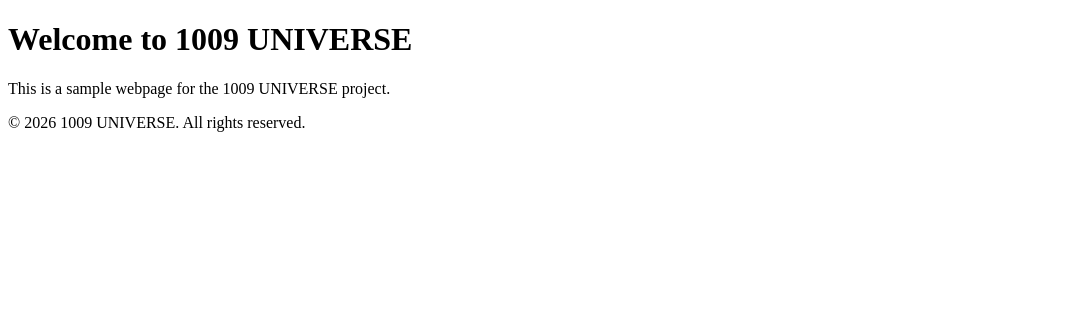
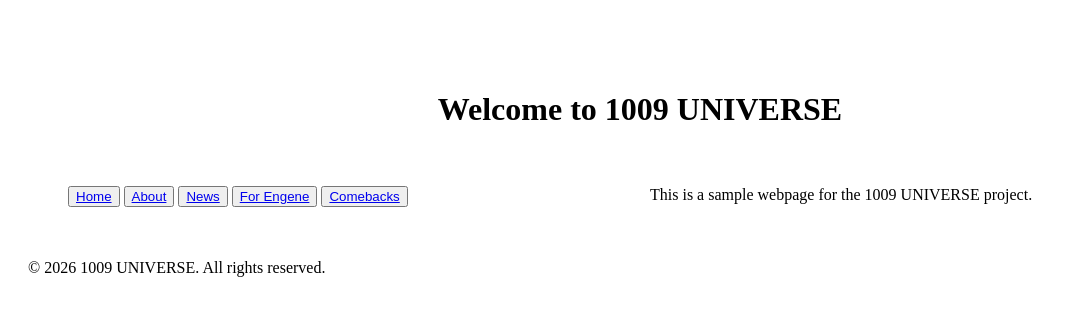
Before and after one commit to monchcode/enha-fanbase, a plain HTML site: page index.html in a window 1280 px wide. Shown: the whole page, without its empty margins (0-1087 px from the left). Drawn offline with Linux system fonts and the light colour scheme.

Commit message:
Grid and navigation buttons have been added to the webpage. The container class has been defined in the CSS to create a grid layout for the page elements. The navigation section includes buttons that link to different sections of the website, such as Home, About, News, For Engene, and Comebacks.

```diff
--- a/index.html
+++ b/index.html
@@ -7,13 +7,25 @@
         <link rel="stylesheet" href="style.css">
     </head>
     <body>
+        <div class="container">
         <header class="title">
             <h1>Welcome to 1009 UNIVERSE</h1>
         </header>
+        <nav class="navigation">
+            <ul>
+                <button><a href="/home">Home</a></button>
+                <button><a href="/about">About</a></button>
+                <button><a href="/news">News</a></button>
+                <button><a href="/forengene">For Engene</a></button>
+                <button><a href="/comebacks">Comebacks</a></button>
+            </ul>
+        </nav>
         <main>
             <p>This is a sample webpage for the 1009 UNIVERSE project.</p>
         </main>
         <footer>
             <p>&copy; 2026 1009 UNIVERSE. All rights reserved.</p>
         </footer>
+        </div>
+    </body>
 </html>
--- a/style.css
+++ b/style.css
@@ -0,0 +1,15 @@
+.container {
+    display: grid;
+    grid-template-columns: 1fr 1fr;
+    grid-template-rows: auto 1fr auto;
+    gap: 20px;
+    padding: 20px;
+    margin: 50px auto;
+}
+
+.title {
+    display:grid;
+    grid-row:1 / 2;
+    grid-column:1 / 3;
+    text-align:center;
+}
```
